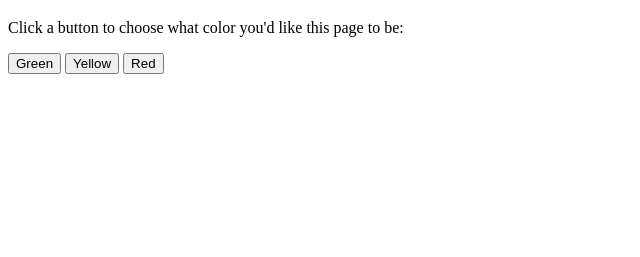
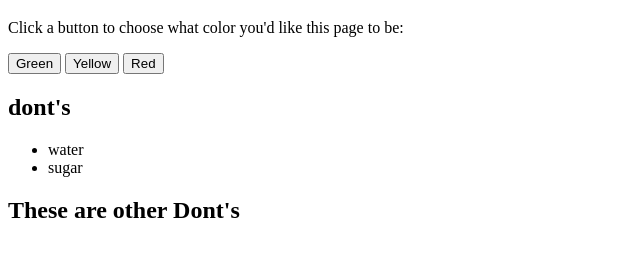
Before and after one commit to joshuaagega/Colour, a plain HTML site: page index.html in a window 1280 px wide. Shown: the part 61-318 px from the top of the page, without its empty margins (0-640 px from the left). Drawn offline with nearby package versions, Linux system fonts and the light colour scheme.

Commit message:
another header 2

```diff
--- a/index.html
+++ b/index.html
@@ -14,6 +14,20 @@
                 <button class="btn btn-success" id="green">Green</button>
                 <button class="btn btn-warning" id="yellow">Yellow</button>
                 <button class="btn btn-danger" id="red">Red</button>
+
+            <div class="formgroup row">
+           <div class="col-md-6">
+          <h2>dont's</h2>
+        <ul class="unstyled">
+          <li>water</li>
+         <li>sugar</li>
+        </ul>
+      </div>
+
+     <div class="col-md-6">
+     <h2>These are other Dont's</h2>
+
+
               </div>
             </body>
           </html>
```
